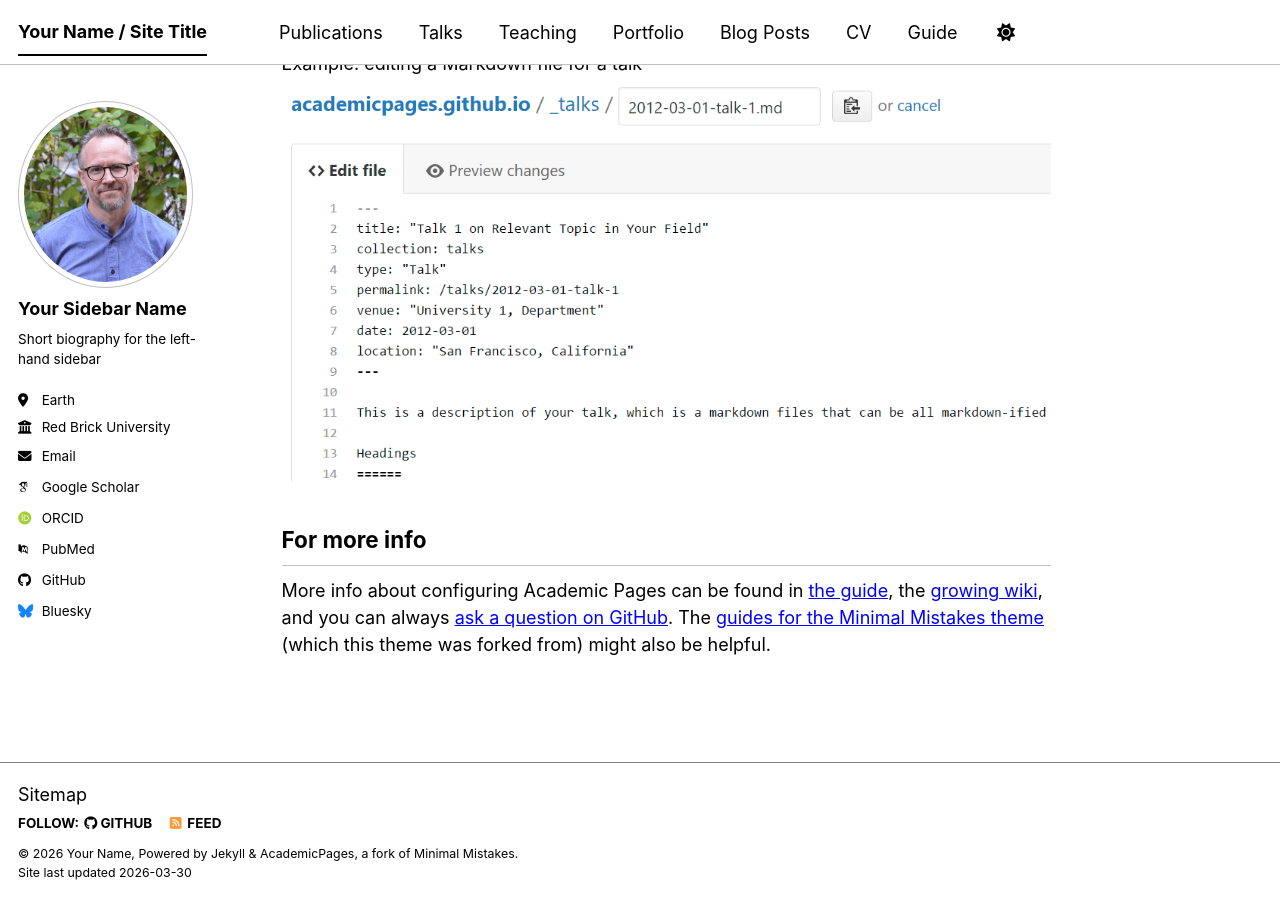
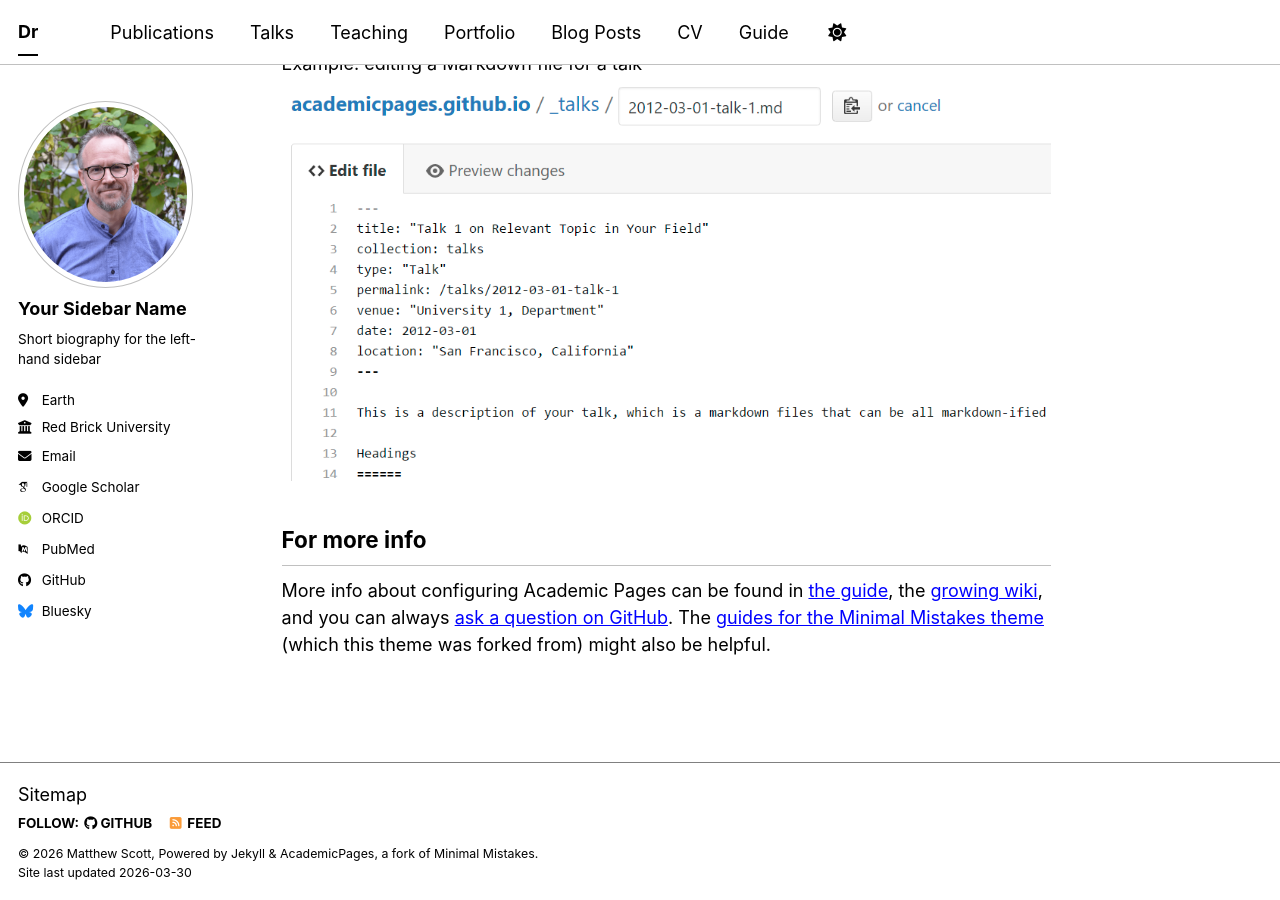
Before and after one commit to MatthewScott111/MatthewScott111.github.io, a Jekyll site: the page built from _pages/about.md, in a window 1280 px wide and 900 px high, scrolled down 2720 px. Built offline with Jekyll 4.4.1, drawn with Linux system fonts in a browser that asks for light colours; some web fonts are replaced; a script bundle is joined from its source files by our own code; library files that are not in the unit come from our copies.

Commit message:
Update _config.yml

```diff
--- a/_config.yml
+++ b/_config.yml
@@ -9,10 +9,10 @@
 # Basic Site Settings
 locale                   : "en-US"
 site_theme               : "contrast" # The available themes options are "default", "air", "sunrise", "mint", "dirt" and "contrast"
-title                    : "Your Name / Site Title"
+title                    : "Dr"
 title_separator          : "-"
-name                     : &name "Your Name"
-description              : &description "Your Name's academic portfolio"   # Update this with a general description of your site, this is the default if not overridden by a page
+name                     : &name "Matthew Scott"
+description              : &description "Personsal webpage"   # Update this with a general description of your site, this is the default if not overridden by a page
 url                      : "https://matthewscott111.github.io" # The base hostname & protocol for your site e.g. "https://[your GitHub username].github.io",
                                                            # or if you already have some other page hosted on Github then use "https://[your GitHub username].github.io/[Your Repo Name]"
 baseurl                  : "" # the subpath of your site, e.g. "/blog"
```
